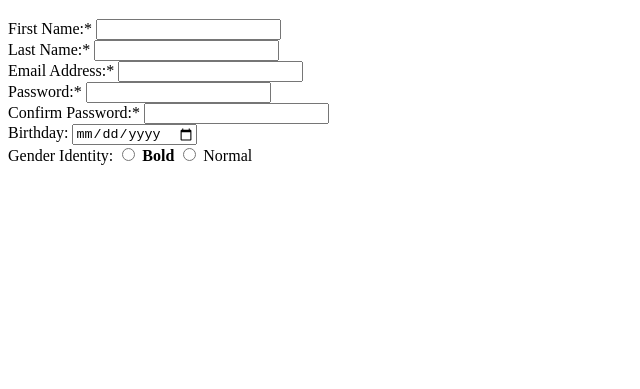
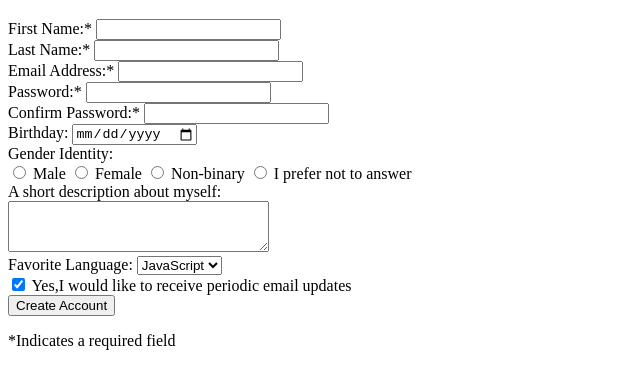
Before and after one commit to vincentchung932/CodingDojo, a plain HTML site: page Web_fun/W1D1/Reg_form/index.html in a window 1280 px wide. Shown: the part 61-450 px from the top of the page, without its empty margins (0-640 px from the left). Drawn offline with Linux system fonts and the light colour scheme.

Commit message:
w1d1 all file

```diff
--- a/Web_fun/W1D1/Reg_form/index.html
+++ b/Web_fun/W1D1/Reg_form/index.html
@@ -34,11 +34,37 @@
     </div>
     <div>
         <label for="gender">Gender Identity:</label>
-        <input type="radio" name="font" value="bold" id="bold">
-        <label for="bold"><strong>Bold</strong><label>
-        <input type="radio" name="font" value="normal" id="normal">
-        <label for="normal">Normal<label>
+        <br>
+        <input type="radio" name="font" value="male" id="male">
+        <label for="male">Male<label>
+        <input type="radio" name="font" value="female" id="female">
+        <label for="female">Female<label>
+        <input type="radio" name="font" value="Non-binary" id="Non-binary">
+        <label for="Non-binary">Non-binary<label>
+        <input type="radio" name="font" value="not_prefer" id="not_prefer">
+        <label for="not_prefer">I prefer not to answer<label>
+    </div>
+    <div>
+        <label for="myself">A short description about myself:</label>
+        <br>
+        <textarea name="myself" id="myself" cols="30" rows="3"></textarea>
+    </div>
+    <div>
+        <label for="language">Favorite Language:</label>
+        <select name="language" id="language">
+            <option value="JS_script">JavaScript</option>
+            <option value="html">Html</option>
+            <option value="CSS">CSS</option>
+        </select>
+    </div>
+    <div>
+        <input type="checkbox" name="receive" id="receive" checked>
+        <label for="checkbox">Yes,I would like to receive periodic email updates</label>
+    </div>
+    <div>
+        <input type="submit" value="Create Account">
 
     </div>
+    <p>*Indicates a required field</p>
 </body>
 </html>
```
Also changed, not shown: Web_fun/W1D1/profile/index.html (added, +77 -0 lines), Web_fun/W1D1/profile/IMG_1691.jpg (added), Web_fun/W1D1/profile/IMG_9308.jpg (added), 4 other files.
